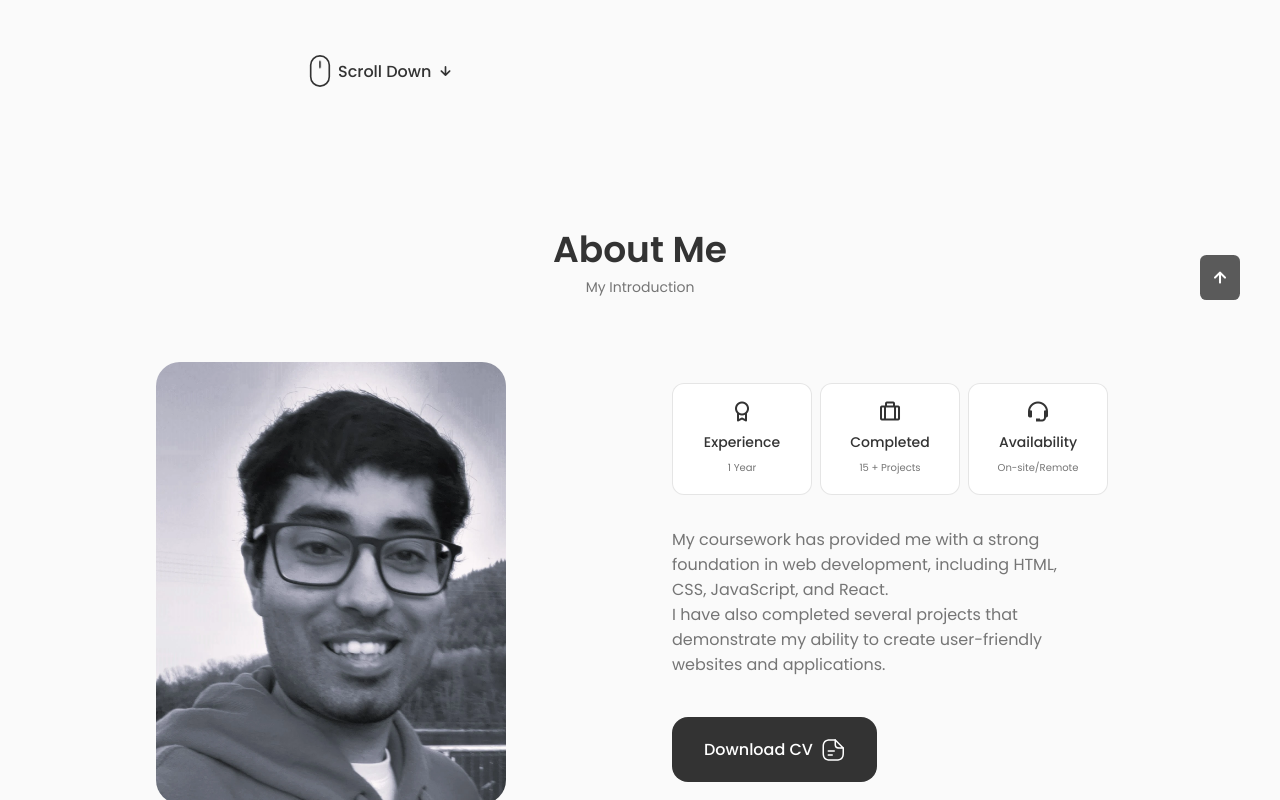
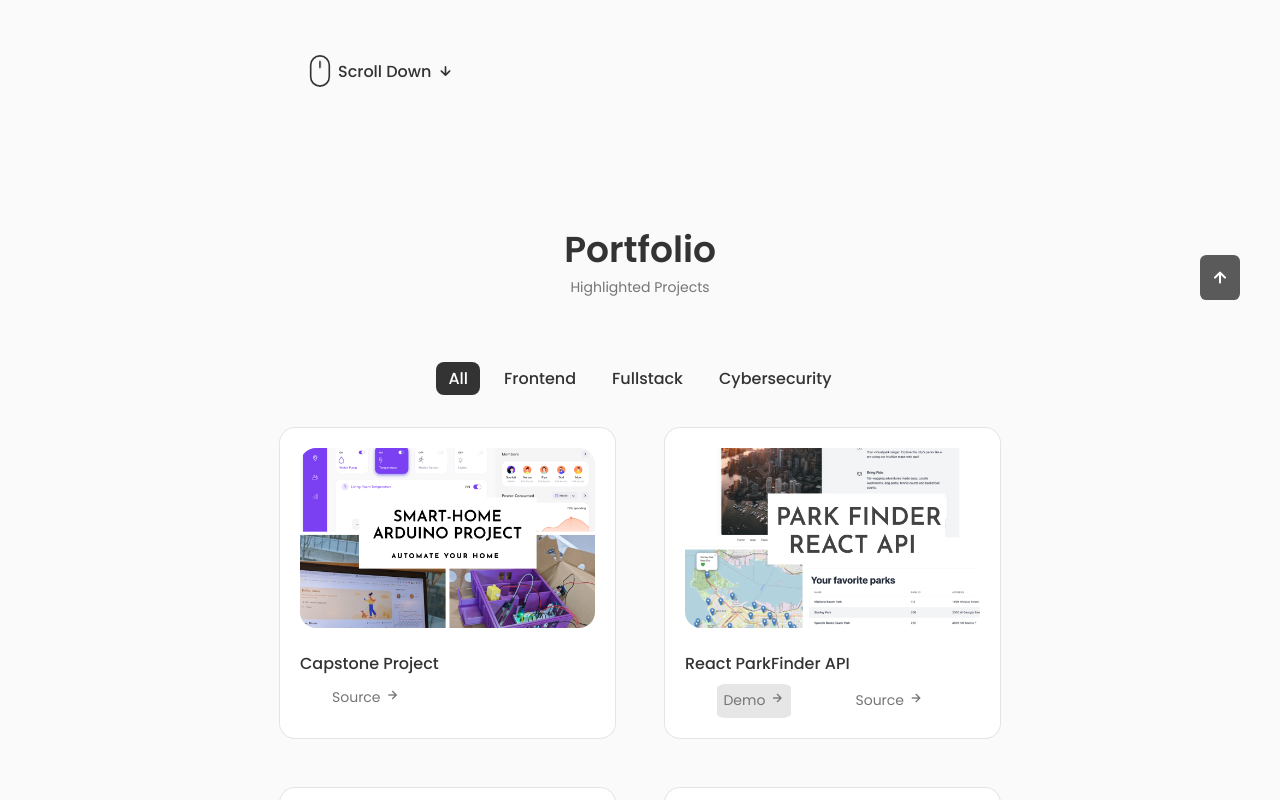
Before and after one commit to preetsimon/portfolio-v1, a React (Create React App) app: page / in a window 1280 px wide. Shown: the part 660-1460 px from the top of the page. Built offline with nearby package versions, Linux system fonts and the light colour scheme.

Commit message:
rearranged

```diff
--- a/src/App.js
+++ b/src/App.js
@@ -17,11 +17,11 @@ function App() {
       <Header />
       <main className="main">
         <Home />
-        <About />
+        <Work />
         <Skills />
         <Services />
-        <Qualification/>
-        <Work />
+        <Qualification />
+        <About />
         <Testimonials />
         <Contact />
       </main>
--- a/src/components/about/About.jsx
+++ b/src/components/about/About.jsx
@@ -7,8 +7,8 @@ import Info from "./Info";
 const About = () => {
   return (
     <section className="about section" id="about">
-      <h2 className="section__title">About Me</h2>
-      <span className="section__subtitle">My Introduction</span>
+      <h2 className="section__title">More About Me</h2>
+      <span className="section__subtitle">Don't be stranger</span>
 
       <div className="about__container container grid">
         <img src={AboutImg} alt="about" className="about__img" />
--- a/src/components/home/ScrollDown.jsx
+++ b/src/components/home/ScrollDown.jsx
@@ -3,7 +3,7 @@ import React from 'react'
 const ScrollDown = () => {
   return (
    <div className="home__scroll">
-    <a href="#about" className="home__scroll-buttom button--flex">
+    <a href="#portfolio" className="home__scroll-buttom button--flex">
     <svg
                 width="32px"
                 height="32px"
```
